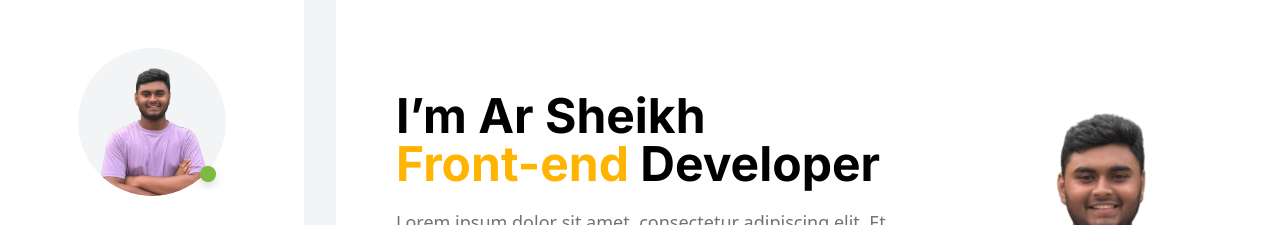
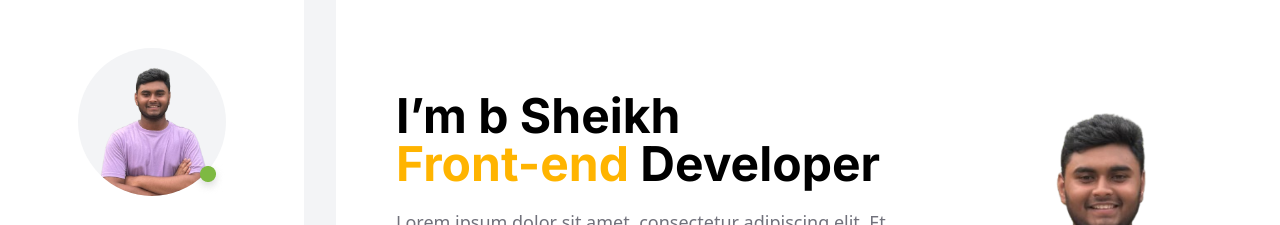
Before and after one commit to ArafatSheikh10/portfolio, a website: page index.html in a window 1280 px wide. Shown: the top 225 px of the page. Drawn offline with nearby package versions, Linux system fonts and the light colour scheme.

Commit message:
Initial commit

```diff
--- a/index.html
+++ b/index.html
@@ -292,7 +292,7 @@
       <!-- hero-section -->
       <section class="grid grid-cols-1 md:grid-cols-[60%_40%] gap-8  md:gap-0 bg-white pt-8 md:pt-23 pb-18 px-5 md:px-15 relative">
         <div class="flex flex-col items-center md:items-start text-center md:text-left gap-5 order-2 md:order-1">
-          <h1 class="text-3xl md:text-5xl font-inter font-bold">I’m Ar Sheikh <br class="hidden md:block"> <span class="text-primary">Front-end</span> Developer</h1>
+          <h1 class="text-3xl md:text-5xl font-inter font-bold">I’m b Sheikh <br class="hidden md:block"> <span class="text-primary">Front-end</span> Developer</h1>
           <p class="text-lg text-zinc-500">Lorem ipsum dolor sit amet, consectetur adipiscing elit. Et, volutpat feugiat placerat lobortis. Natoque rutrum semper sed suspendisse nunc lectus.</p>
           <a href="#" class="group mt-5 md:mt-10 w-fit text-md md:text-lg font-medium py-2 px-4 md:py-4 md:px-8 rounded-md bg-primary hover:bg-black hover:text-white transition-all duration-700">HIRE ME <i class="fa-solid fa-arrow-right group-hover:translate-x-2 transition-all duration-700"></i></a>
         </div>
```
